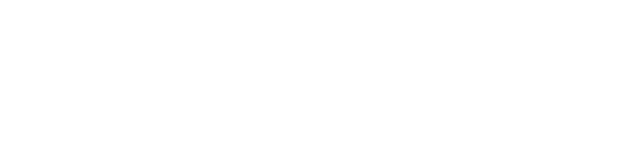
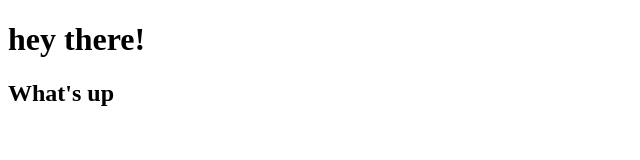
Before and after one commit to Amrit-raj50/repo-1, a plain HTML site: page main.html in a window 1280 px wide. Shown: the whole page, without its empty margins (0-640 px from the left). Drawn offline with Linux system fonts and the light colour scheme.

```diff
--- a/main.html
+++ b/main.html
@@ -6,6 +6,7 @@
     <title>Document</title>
 </head>
 <body>
-
+    <h1>hey there!</h1>
+    <h2>What's up</h2>
 </body>
 </html>
--- /dev/null
+++ b/style.css
@@ -0,0 +1,6 @@
+/* My codingGita Project Styles */
+
+body {
+    font-family: Arial, sans-serif;
+    background-color: #f0f0f0;
+}
```
